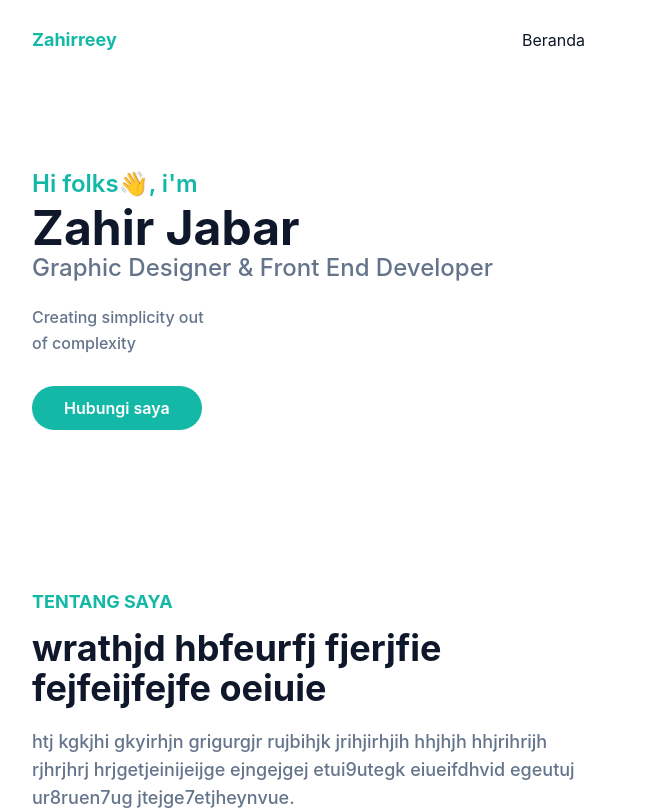
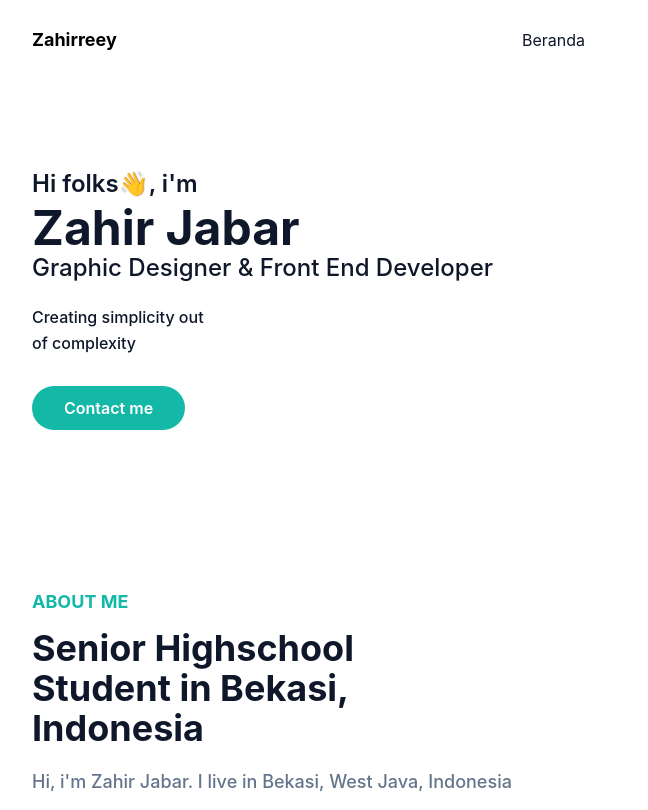
Before and after one commit to zakejabar/portfolio-tailwind-css, a website: page index.html in a window 1280 px wide. Shown: the top 810 px of the page, 0-648 px from the left. Drawn offline with Linux system fonts and the light colour scheme.

Commit message:
changes *2

```diff
--- a/index.html
+++ b/index.html
@@ -14,7 +14,7 @@
             <div class="container">
                 <div class="flex items-center justify-between relative">
                     <div class="px-4">
-                        <a href="#home" class="font-bold text-lg text-teal-500 block py-6">Zahirreey</a>
+                        <a href="#home" class="font-bold text-lg text-black block py-6">Zahirreey</a>
                     </div>
                     <div class="flex items-center px-4">
                         <button id="hamburger" name="hamburger" type="button" class="block absolute right-4 lg:hidden">
@@ -56,21 +56,20 @@
             <div class="container">
                 <div class="flex flex-wrap">
                     <div class="w-full self-center px-4 lg:w-1/2">
-                        <h1 class="text-base font-semibold text-teal-500 md:text-xl lg:text-2xl">Hi folks👋, i'm <span class="block font-bold text-slate-900 text-4xl mt-1 lg:text-5xl">Zahir Jabar</span></h1>
-                        <h2 class="font-medium text-slate-500 text-lg mb-5 lg:text-2xl">Graphic Designer & Front End Developer</h2>
-                        <p class="font-medium text-slate-500 mb-10 leading-relaxed">
+                        <h1 class="text-base font-semibold text-slate-900 md:text-xl lg:text-2xl">Hi folks👋, i'm <span class="block font-bold text-slate-900 text-4xl mt-1 lg:text-5xl">Zahir Jabar</span></h1>
+                        <h2 class="font-medium text-slate-900 text-lg mb-5 lg:text-2xl">Graphic Designer & Front End Developer</h2>
+                        <p class="font-medium text-slate-900 mb-10 leading-relaxed">
                             Creating simplicity out <br />
                             of complexity
                         </p>
 
-                        <a href="#" class="text-base font-semibold text-white bg-teal-500 py-3 px-8 rounded-full hover:shadow-lg hover:opacity-80 transition duration-200 ease-in-out">Hubungi saya</a>
+                        <a href="#" class="text-base font-semibold text-white bg-teal-500 py-3 px-8 rounded-full hover:shadow-lg hover:opacity-80 transition duration-200 ease-in-out">Contact me</a>
                     </div>
                     <div class="w-full self-end px-4 lg:w-1/2">
                         <div class="relative mt-10 lg:mt-0 lg:right-0">
                             <img src="dist/img/IMG_9486.JPG" alt="" class="max-w-full mx-auto" />
                         </div>
                     </div>
-                </div>
             </div>
         </section>
         <!-- hero section end -->
@@ -80,10 +79,10 @@
             <div class="container">
                 <div class="flex flex-wrap">
                     <div class="w-full px-4 mb-10 lg:w-1/2">
-                        <h4 class="font-bold uppercase text-teal-500 text-lg mb-3">Tentang Saya</h4>
-                        <h2 class="font-bold text-slate-900 text-3xl mb-5 max-w-md lg:text-4xl">wrathjd hbfeurfj fjerjfie fejfeijfejfe oeiuie</h2>
+                        <h4 class="font-bold uppercase text-teal-500 text-lg mb-3">About Me</h4>
+                        <h2 class="font-bold text-slate-900 text-3xl mb-5 max-w-md lg:text-4xl">Senior Highschool Student in Bekasi, Indonesia</h2>
                         <p class="font-medium text-base text-slate-500 max-w-xl lg:text-lg">
-                            htj kgkjhi gkyirhjn grigurgjr rujbihjk jrihjirhjih hhjhjh hhjrihrijh rjhrjhrj hrjgetjeinijeijge ejngejgej etui9utegk eiueifdhvid egeutuj ur8ruen7ug jtejge7etjheynvue.
+                            Hi, i'm Zahir Jabar. I live in Bekasi, West Java, Indonesia
                         </p>
                     </div>
                     <div class="w-full px-4 lg:w-1/2">
@@ -174,7 +173,7 @@
         <!-- portfolio section end -->
 
         <!-- clients section start -->
-        <section id="clients" class="pt-36 pb-32 bg-slate-800">
+        <!-- <section id="clients" class="pt-36 pb-32 bg-slate-800">
             <div class="container">
                 <div class="w-full px4">
                     <div class="mx-auto text-center mb-16">
@@ -201,7 +200,19 @@
                     </div>
                 </div>
             </div>
-        </section>
+        </section> -->
+
+        <div class="grid grid-rows-3 grid-flow-col gap-3">
+            <div class="mb-1 ml-6">
+                <div class="d-flex ">
+                    <p class="mb-2">HTML</p>
+                    <p class="mb-2">95%</p>
+                </div>
+                <div class="mb-4 w-1/2 h-4 bg-gray-200 rounded-full dark:bg-gray-700 ">
+                    <div class="h-4 bg-blue-600 rounded-full dark:bg-blue-500" style="width: 45%"></div>
+                </div>
+            </div>
+            </div>
         <!-- clients section end -->
 
         <!-- blog section start -->
@@ -377,7 +388,4 @@
         <!-- footer section end -->
 
         <script src="dist/js/script.js"></script>
-
-        big 81 but i dont own a harley i ride in mercedes with shayne ay its me and lil harley we wrecking this kid then we bout to go link with the gang ay and unlike the clock at the wall at your mama house i do not have to hang please dont reach out tome think watching too much on stephen done got to me serve too ease im serving em up by the threes im in the pool on the pool just connect to thebeach i been too solid to ever have stripe on my sneaks you get what i mean back in the day my dawgs was putting eighht ball in the pocket all of the fiends yeah what it was back in the day
-    </body>
 </html>
```
Also changed, not shown: dist/output.css.
